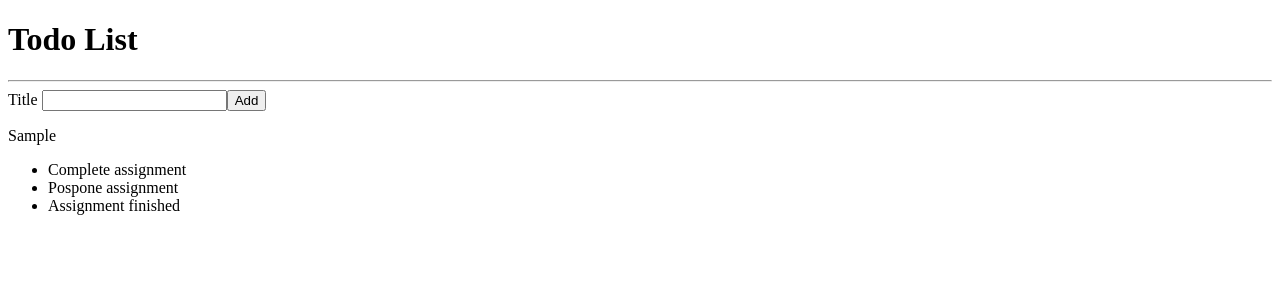
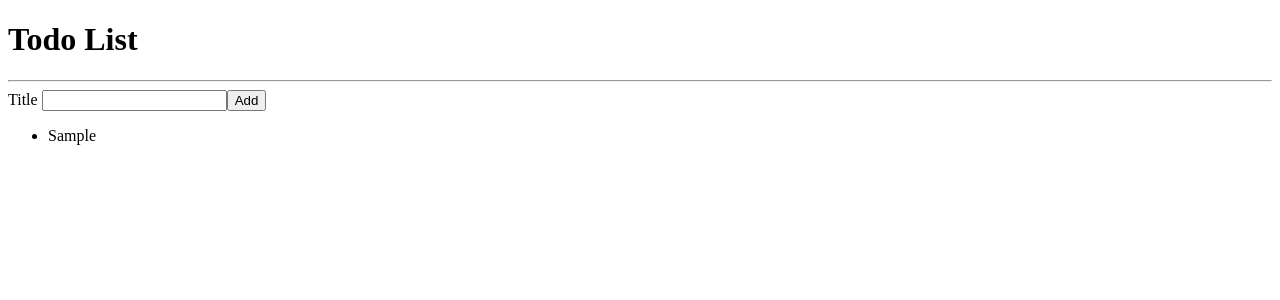
Before and after one commit to dayofthetech/react-todo, a React (Create React App) app: page / in a window 1280 px wide. Both pictures are taken after typing "Sample" into the empty fields and a click on the button "Add". Shown: the top 300 px of the page. Built offline with nearby package versions, Linux system fonts and the light colour scheme; the HTML template or start-up script is replaced by a standard one.

Commit message:
lesson 1.4

```diff
--- a/src/AddTodoForm.js
+++ b/src/AddTodoForm.js
@@ -2,23 +2,35 @@ import React, {useRef} from 'react'
 
 export default function AddTodoForm( {onAddTodo} ) {
 
+  const [todoTitle, setTodotitle] = React.useState("");
+
+  function handleTitleChange(e) {
+    const newTodoTitle = e.target.value;
+
+    setTodotitle(newTodoTitle);
+  }
   function handleAddTodo(e) {
 
     e.preventDefault();
 
-    const todoTitle = e.target.elements.title.value;
-
-    console.log(todoTitle);
-
-    onAddTodo(todoTitle);
-    e.target.reset();
+    onAddTodo({
+      title: todoTitle,
+      id: Date.now(),
+    });
+    setTodotitle("")
   }
 
   return (
     <div>
         <form onSubmit={handleAddTodo}>
             <label htmlFor='todoTitle'>Title </label>
-            <input id='todoTitle' type='text' name='title'/>
+            <input
+              id='todoTitle'
+              type='text'
+              name='title'
+              value={todoTitle}
+              onChange={handleTitleChange}
+            />
             <button>Add </button>
         </form>
     </div>
--- a/src/App.js
+++ b/src/App.js
@@ -5,7 +5,11 @@ import AddTodoForm from './AddTodoForm';
 
 function App() {
 
-  const [newTodo, setNewTodo] = React.useState("");
+  const [todoList, setTodoList] = React.useState([]);
+
+  function addTodo(newTodo) {
+    setTodoList([...todoList, newTodo])
+  }
 
   return (
     <>
@@ -13,9 +17,9 @@ function App() {
       <h1>Todo List</h1>
     </div>
     <hr />
-    <AddTodoForm onAddTodo={setNewTodo} />
-    <p> {newTodo}</p>
-    <TodoList />
+    <AddTodoForm onAddTodo={addTodo} />
+    <p> {}</p>
+    <TodoList todoList={todoList}/>
 
     </>
   )
--- a/src/TodoList.js
+++ b/src/TodoList.js
@@ -1,25 +1,13 @@
 import React from 'react'
 import TodoListItem from './TodoListItem';
 
-const myList = [
-    {title: "Complete assignment",
-    objectID: 1,
-    },
-    {title: "Pospone assignment",
-    objectID: 2,
-    },
-    {title: "Assignment finished",
-    objectID: 3,
-    },
-  ];
 
-export default function TodoList() {
+export default function TodoList({ todoList} ) {
   return (
     <div>
         <ul>
-          {myList.map( todo => {
-           return <TodoListItem key={todo.objectID} todo={todo.title}/>
-          }
+          {todoList.map(todo =>
+            <TodoListItem todo={todo} key={todo.id} />
           )}
         </ul>
     </div>
--- a/src/TodoListItem.js
+++ b/src/TodoListItem.js
@@ -4,7 +4,7 @@ export default function TodoListItem({ todo }) {
   return (
     <li>
         <span>
-            {todo}
+            {todo.title}
         </span>
     </li>
   )
```
